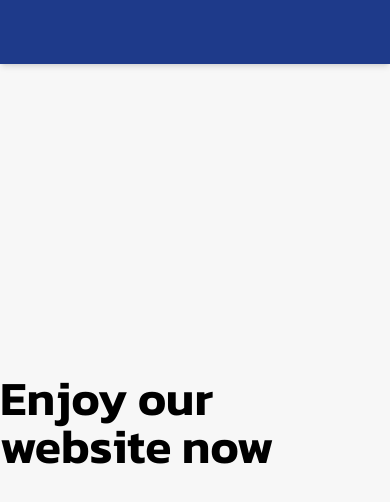
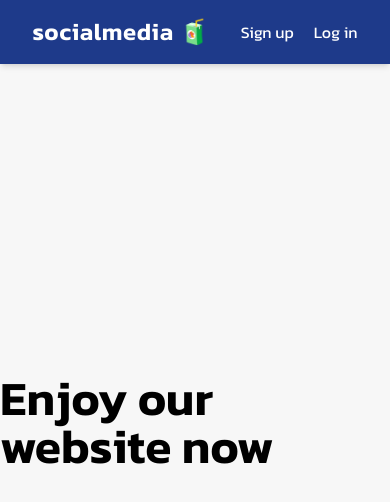
Before and after one commit to biskitsx/social-appx, a React (Vite) app in the folder client/: page / in a window 390 px wide. Shown: the top 502 px of the page. Built offline with nearby package versions, Linux system fonts and the light colour scheme.

Commit message:
add responsive

```diff
--- a/client/src/components/Nav.jsx
+++ b/client/src/components/Nav.jsx
@@ -5,6 +5,7 @@ import { login, logout } from '../store/Reducer'
 import axios from 'axios'
 import { FontAwesomeIcon } from '@fortawesome/react-fontawesome'
 import { faTree } from '@fortawesome/free-solid-svg-icons'
+import { endPoint } from '../store/api'
 
 function Nav() {
     const { user } = useSelector((state) => state.user)
@@ -14,7 +15,9 @@ function Nav() {
         e.preventDefault()
         localStorage.clear()
         dispatch(logout())
-        const res = await axios.get("http://localhost:3000/api/auth/logout")
+        const res = await axios.get(`${endPoint}/api/auth/logout`)
+        // redirect to login page
+        window.location.href = "/login"
     }
     useEffect(() => {
         const userInfo = localStorage.getItem("user")
@@ -24,7 +27,7 @@ function Nav() {
 
     return (
         <div className='shadow-md center-col py-4 fixed top-0 w-full bg-blue-900 z-10'>
-            <div className='w-lg center-row justify-between'>
+            <div className='container center-row justify-between'>
                 <Link to='/' className='text-white text-2xl font-semibold tracking-wide'>socialmedia 🧃 </Link>
                 {user &&
                     <div className='flex gap-4 items-center'>
```
